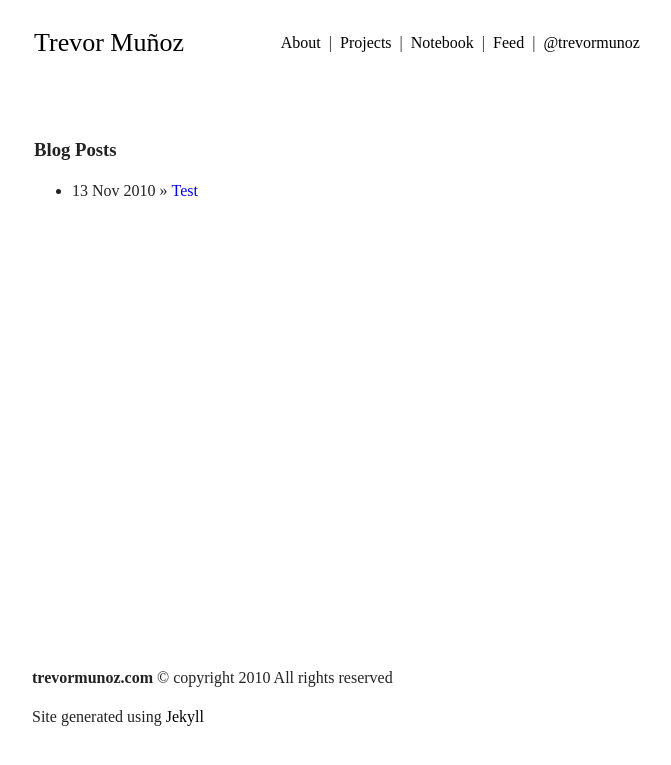
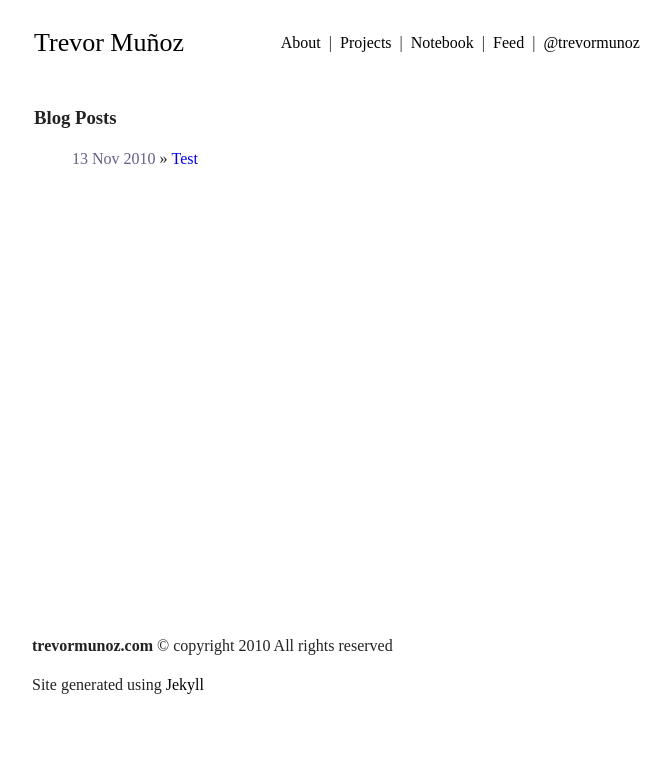
Before and after one commit to trevormunoz/calling-card, a Jekyll site: the page built from notebook/index.html, in a window 1280 px wide. Shown: the top 765 px of the page, without its empty margins (302-973 px from the left). Built offline with Jekyll 4.4.1, drawn with Linux system fonts in a browser that asks for light colours; Markdown is read by kramdown in place of the engine named in the settings.

Commit message:
styling of posts list

```diff
--- a/css/main.css
+++ b/css/main.css
@@ -67,11 +67,29 @@ body .title_group nav .sep { padding: 0 4px; }
   color: #000000;
 }
 .content {
-  padding-top: 7em;
+  padding-top: 80px;
   margin-bottom: 4.2em;
   min-height: 480px;
 }
 .content h3 {
+  font-family: "p22-underground-1", "p22-underground-2";
+  padding-left: 2px;
+}
+body .site .content ul li { list-style-type: none; }
+body .site .content ul li .dateString {
+  font-family: "ff-tisa-web-pro-1", "ff-tisa-web-pro-2";
+  color: #665e87;
+}
+body .site .content ul li a {
+  text-decoration: none;
+  font-family: "ff-tisa-web-pro-1", "ff-tisa-web-pro-2";
+}
+body .site .post {
+  padding-top: 80px;
+  margin-bottom: 4.2em;
+  min-height: 480px;
+}
+body .site .post h3 {
   font-family: "p22-underground-1", "p22-underground-2";
   padding-left: 2px;
 }
--- a/notebook/index.html
+++ b/notebook/index.html
@@ -7,7 +7,7 @@ title: Notebook
 	<h3>Blog Posts</h3>
 	<ul class="posts">
 		{% for post in site.posts %}
-		<li><span>{{ post.date | date_to_string }}</span> &raquo; <a href="{{ post.url }}">{{ post.title }}</a></li>
+		<li><span class="dateString class=""">{{ post.date | date_to_string }}</span> &raquo; <a href="{{ post.url }}">{{ post.title }}</a></li>
 		{% endfor %}
 	</ul>
 </div>
```
Also changed, not shown: css/main.less (+23 -1 lines).
